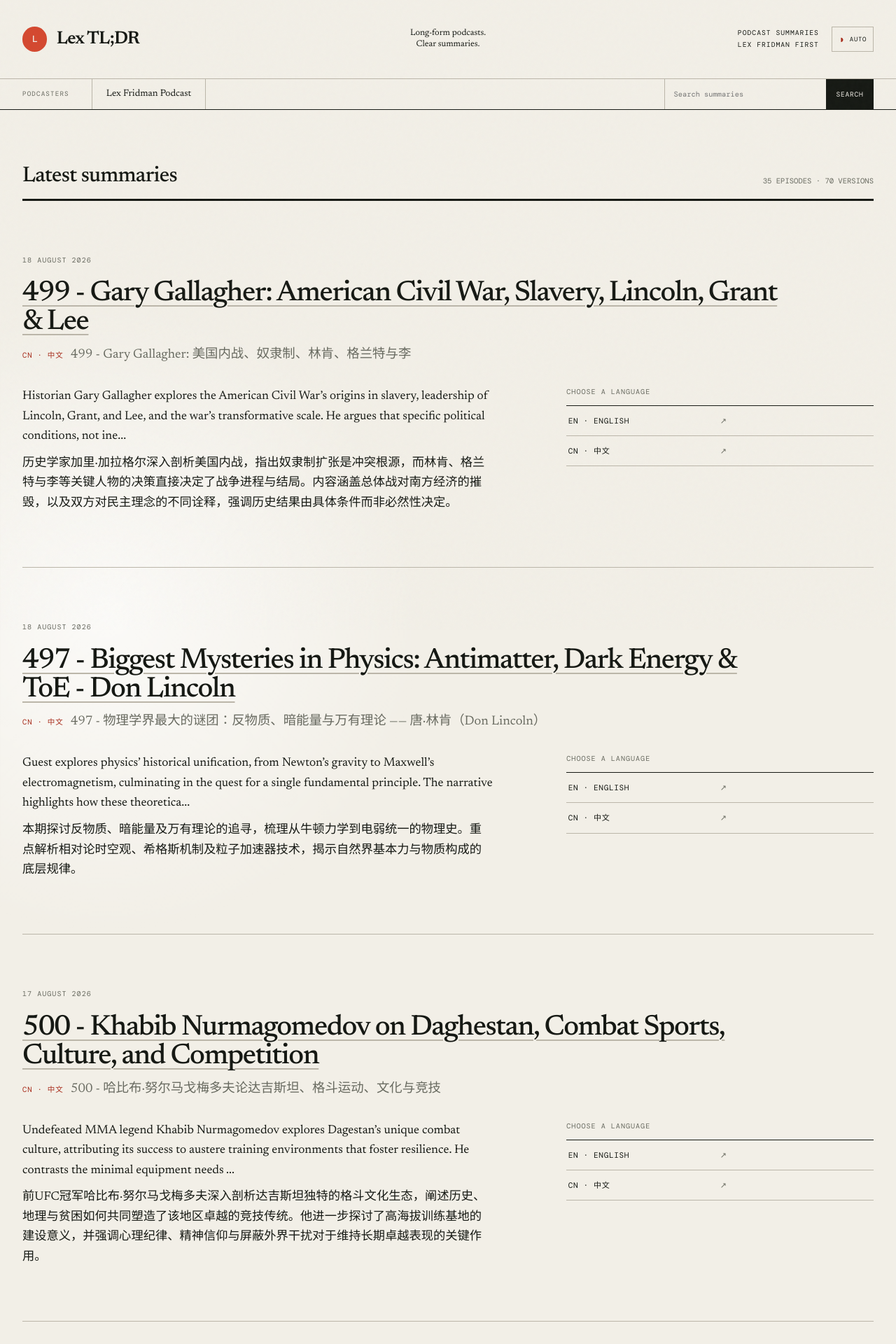
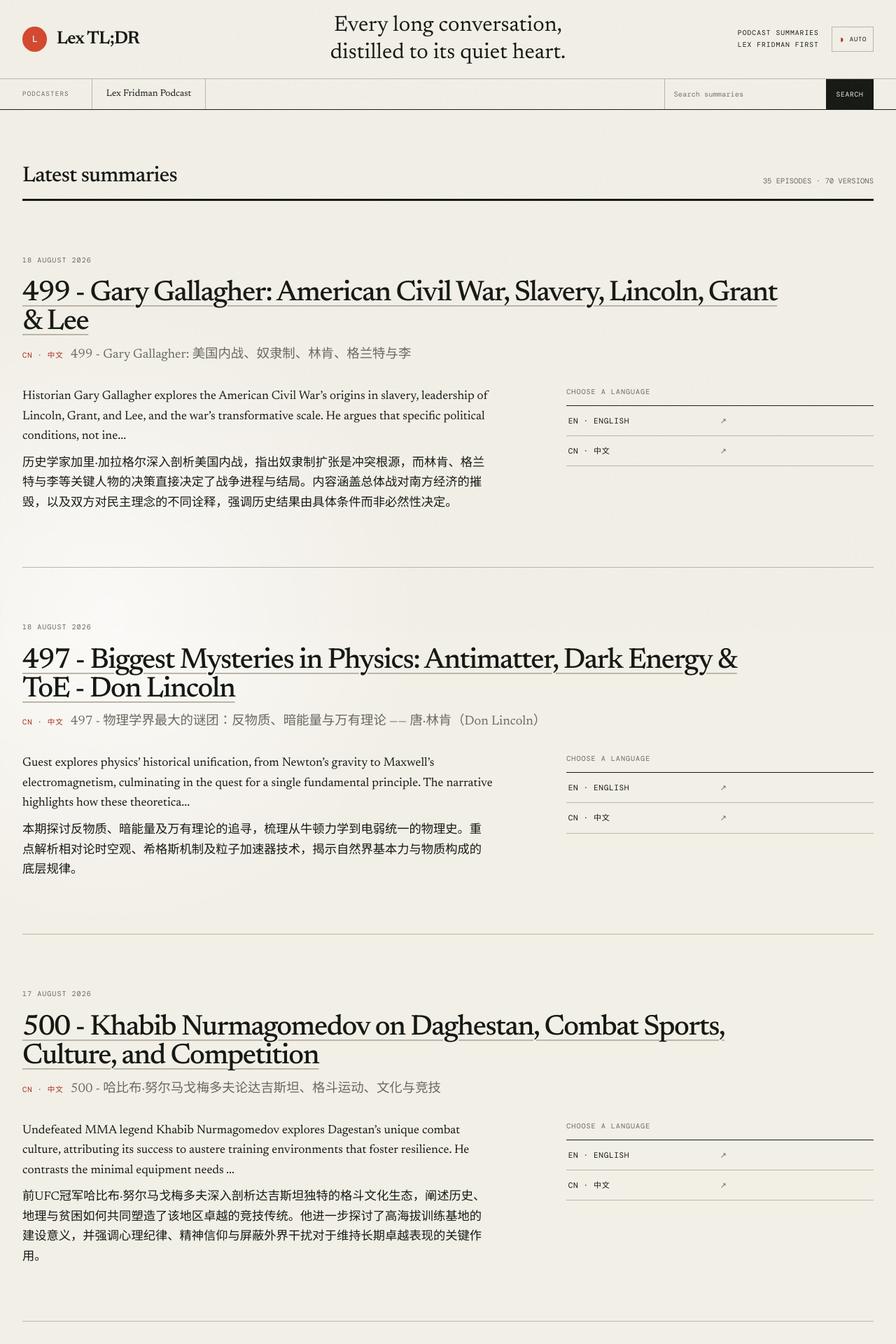
Before and after one commit to allenlsy/lex-summary, a Jekyll site: the page built from index.html, in a window 1280 px wide. Shown: the top 1920 px of the page at 70% size. Built offline with Jekyll 4.4.1, drawn with Linux system fonts in a browser that asks for light colours.

Commit message:
Enlarge the masthead tagline and make it poetic

```diff
--- a/_layouts/default.html
+++ b/_layouts/default.html
@@ -30,7 +30,7 @@
           <span class="site-mark" aria-hidden="true">L</span>
           <span>{{ site.title }}</span>
         </a>
-        <p class="site-deck">Long-form podcasts.<br>Clear summaries.</p>
+        <p class="site-deck">Every long conversation,<br>distilled to its quiet heart.</p>
         <div class="masthead-actions">
           <p class="issue-stamp"><span>Podcast summaries</span><span>Lex Fridman first</span></p>
           <button class="theme-toggle" type="button" data-theme-toggle aria-label="Use dark theme" title="Use dark theme">
--- a/assets/css/style.css
+++ b/assets/css/style.css
@@ -67,7 +67,7 @@
 .masthead { display: grid; grid-template-columns: 1fr auto 1fr; align-items: center; min-height: 7rem; }
 .site-title { display: inline-flex; align-items: center; gap: .85rem; justify-self: start; font-size: clamp(1.35rem, 2vw, 1.8rem); font-weight: 600; letter-spacing: -.035em; text-decoration: none; }
 .site-mark { display: grid; width: 2.2rem; height: 2.2rem; place-items: center; border-radius: 50%; color: var(--paper); background: var(--accent); font-family: var(--mono); font-size: .82rem; font-weight: 500; }
-.site-deck { margin: 0; text-align: center; font-size: .78rem; font-style: italic; line-height: 1.25; }
+.site-deck { margin: 0; text-align: center; font-size: 1.95rem; font-style: italic; line-height: 1.25; }
 .masthead-actions { display: flex; align-items: center; justify-self: end; gap: 1.1rem; }
 .issue-stamp { display: flex; flex-direction: column; margin: 0; font-family: var(--mono); font-size: .61rem; letter-spacing: .1em; line-height: 1.7; text-align: right; text-transform: uppercase; }
 .theme-toggle { display: inline-flex; align-items: center; gap: .45rem; min-height: 2.2rem; padding: .35rem .55rem; color: var(--ink); border: 1px solid var(--rule); border-radius: 0; background: transparent; font-family: var(--mono); font-size: .56rem; letter-spacing: .08em; text-transform: uppercase; cursor: pointer; transition: color .2s ease, border-color .2s ease, background .2s ease; }
```
